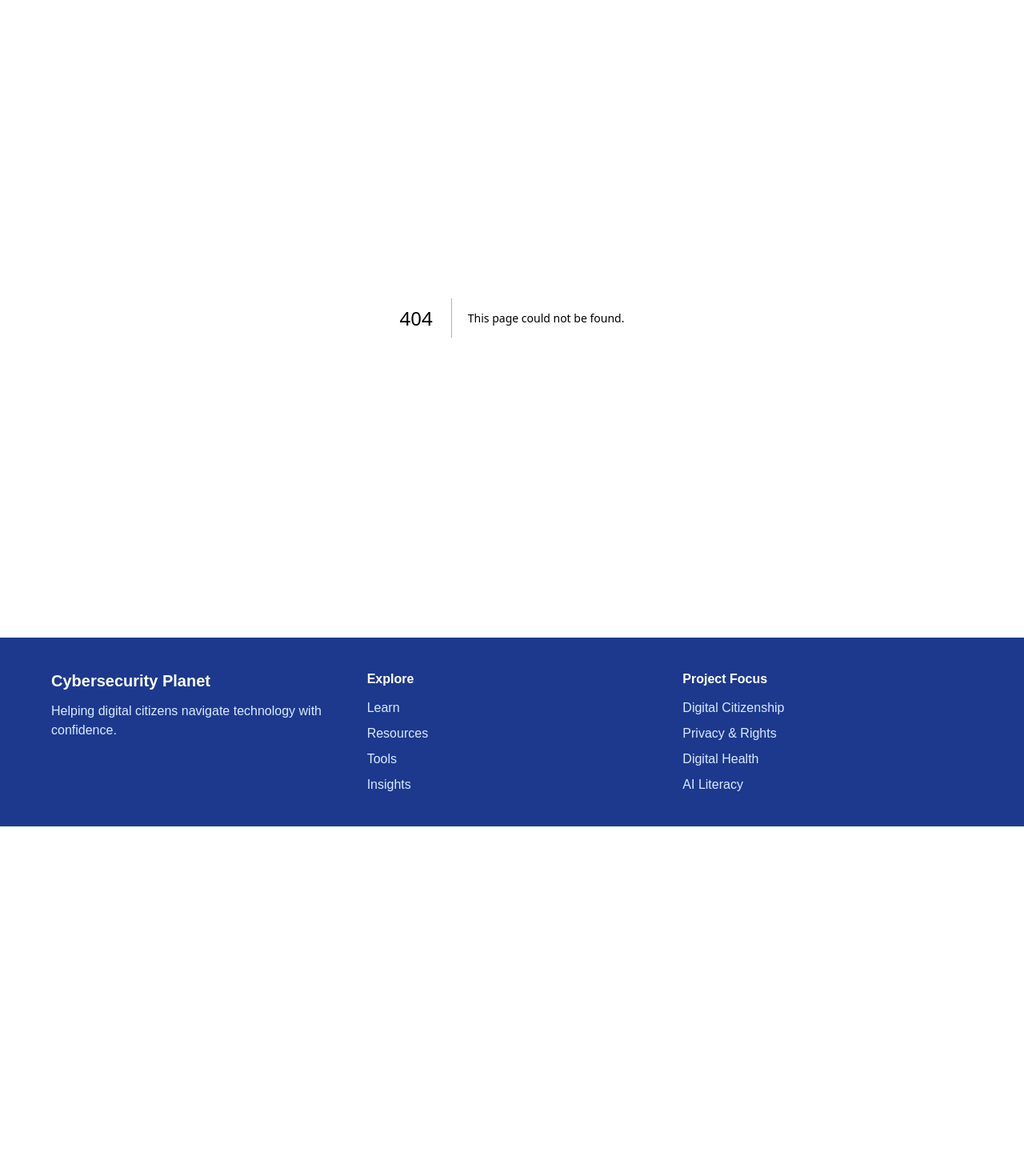
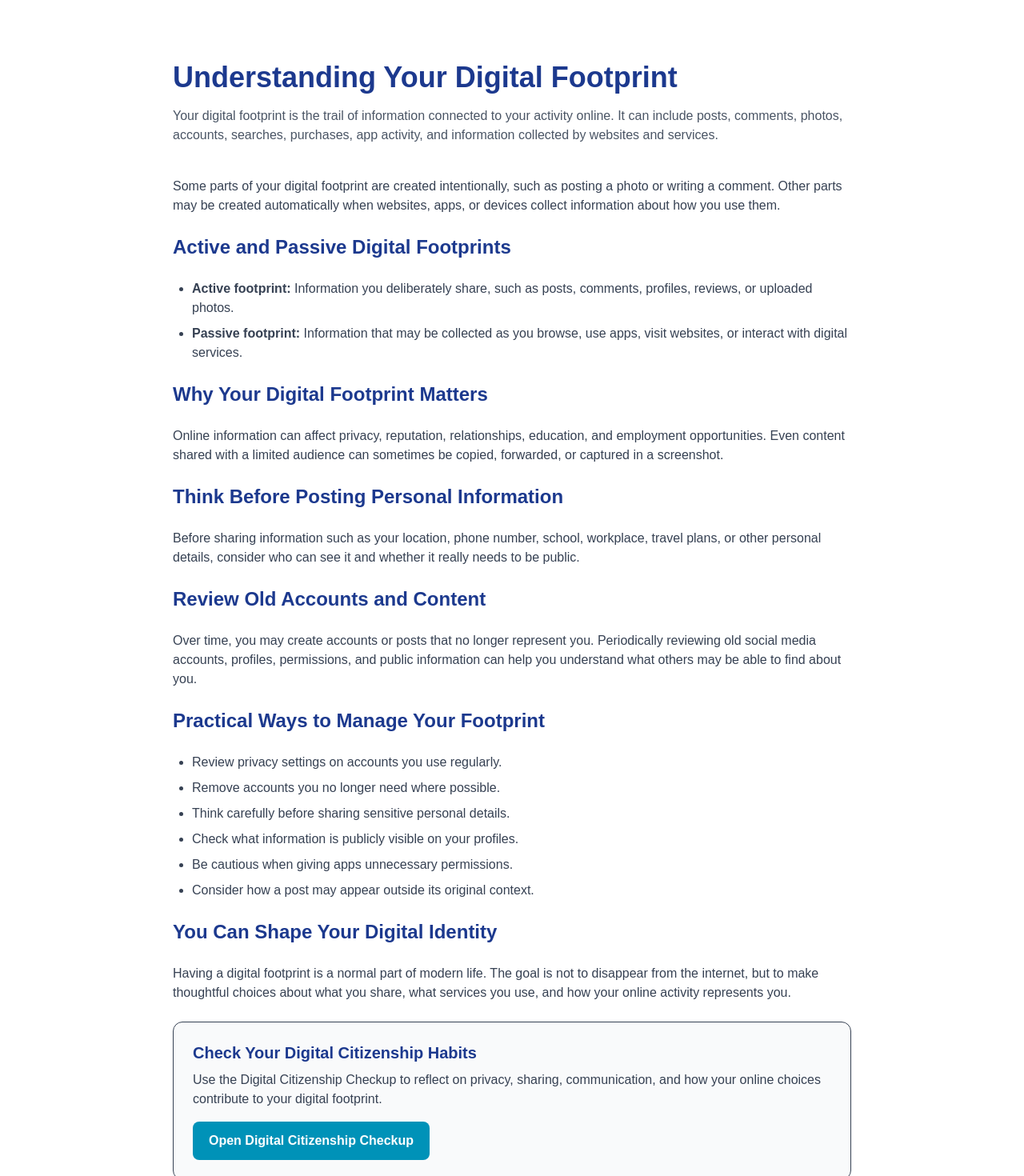
Before and after one commit to Black-widow-codes/Cybersecurity-Planet, a Next.js app: page /learn/digital-citizenship/understanding-your-digital-footprint in a window 1280 px wide. Before the commit this address had no page. Shown: the part 80-1550 px from the top of the page at 80% size. Before the commit the page ends 1113 px from the top, so only its background shows below. Built offline with nearby package versions, Linux system fonts and the light colour scheme.

Commit message:
Add digital footprint article

```diff
--- a/src/app/learn/digital-citizenship/page.tsx
+++ b/src/app/learn/digital-citizenship/page.tsx
@@ -29,6 +29,12 @@ export default function DigitalCitizenshipPage() {
       description:
         "Learn why pausing before posting, forwarding, or reacting online can protect your privacy, reputation, and relationships.",
       link: "/learn/digital-citizenship/think-before-you-share",
+    },
+    {
+      title: "Understanding Your Digital Footprint",
+      description:
+        "Learn how your online activity creates a digital footprint and how it can affect privacy, reputation, and future opportunities.",
+      link: "/learn/digital-citizenship/understanding-your-digital-footprint",
     },
   ];
   return (
--- /dev/null
+++ b/src/app/learn/digital-citizenship/understanding-your-digital-footprint/page.tsx
@@ -0,0 +1,125 @@
+import Link from "next/link";
+
+export const metadata = {
+  title: "Understanding Your Digital Footprint | Cybersecurity Planet",
+  description:
+    "Learn what a digital footprint is, how online activity can affect privacy and reputation, and how to manage it more carefully.",
+};
+
+export default function DigitalFootprintArticlePage() {
+  return (
+    <main className="max-w-4xl mx-auto px-6 py-20">
+      <h1 className="text-4xl font-bold text-blue-900">
+        Understanding Your Digital Footprint
+      </h1>
+
+      <p className="mt-4 text-gray-600">
+        Your digital footprint is the trail of information connected to your
+        activity online. It can include posts, comments, photos, accounts,
+        searches, purchases, app activity, and information collected by
+        websites and services.
+      </p>
+
+      <section className="mt-10 space-y-6 text-gray-700">
+        <p>
+          Some parts of your digital footprint are created intentionally, such
+          as posting a photo or writing a comment. Other parts may be created
+          automatically when websites, apps, or devices collect information
+          about how you use them.
+        </p>
+
+        <h2 className="text-2xl font-bold text-blue-900">
+          Active and Passive Digital Footprints
+        </h2>
+
+        <ul className="list-disc space-y-2 pl-6">
+          <li>
+            <strong>Active footprint:</strong> Information you deliberately
+            share, such as posts, comments, profiles, reviews, or uploaded
+            photos.
+          </li>
+          <li>
+            <strong>Passive footprint:</strong> Information that may be
+            collected as you browse, use apps, visit websites, or interact with
+            digital services.
+          </li>
+        </ul>
+
+        <h2 className="text-2xl font-bold text-blue-900">
+          Why Your Digital Footprint Matters
+        </h2>
+
+        <p>
+          Online information can affect privacy, reputation, relationships,
+          education, and employment opportunities. Even content shared with a
+          limited audience can sometimes be copied, forwarded, or captured in a
+          screenshot.
+        </p>
+
+        <h2 className="text-2xl font-bold text-blue-900">
+          Think Before Posting Personal Information
+        </h2>
+
+        <p>
+          Before sharing information such as your location, phone number,
+          school, workplace, travel plans, or other personal details, consider
+          who can see it and whether it really needs to be public.
+        </p>
+
+        <h2 className="text-2xl font-bold text-blue-900">
+          Review Old Accounts and Content
+        </h2>
+
+        <p>
+          Over time, you may create accounts or posts that no longer represent
+          you. Periodically reviewing old social media accounts, profiles,
+          permissions, and public information can help you understand what
+          others may be able to find about you.
+        </p>
+
+        <h2 className="text-2xl font-bold text-blue-900">
+          Practical Ways to Manage Your Footprint
+        </h2>
+
+        <ul className="list-disc space-y-2 pl-6">
+          <li>Review privacy settings on accounts you use regularly.</li>
+          <li>Remove accounts you no longer need where possible.</li>
+          <li>Think carefully before sharing sensitive personal details.</li>
+          <li>Check what information is publicly visible on your profiles.</li>
+          <li>Be cautious when giving apps unnecessary permissions.</li>
+          <li>Consider how a post may appear outside its original context.</li>
+        </ul>
+
+        <h2 className="text-2xl font-bold text-blue-900">
+          You Can Shape Your Digital Identity
+        </h2>
+
+        <p>
+          Having a digital footprint is a normal part of modern life. The goal
+          is not to disappear from the internet, but to make thoughtful choices
+          about what you share, what services you use, and how your online
+          activity represents you.
+        </p>
+
+        <div className="rounded-xl border bg-gray-50 p-6">
+          <h3 className="text-xl font-bold text-blue-900">
+            Check Your Digital Citizenship Habits
+          </h3>
+
+          <p className="mt-2">
+            Use the Digital Citizenship Checkup to reflect on privacy, sharing,
+            communication, and how your online choices contribute to your
+            digital footprint.
+          </p>
+
+          <Link
+            href="/tools/digital-citizenship-checkup"
+            className="mt-4 inline-block rounded-lg bg-cyan-600 px-5 py-3 font-semibold text-white hover:bg-cyan-700"
+          >
+            Open Digital Citizenship Checkup
+          </Link>
+        </div>
+      </section>
+    </main>
+  );
+}
```
